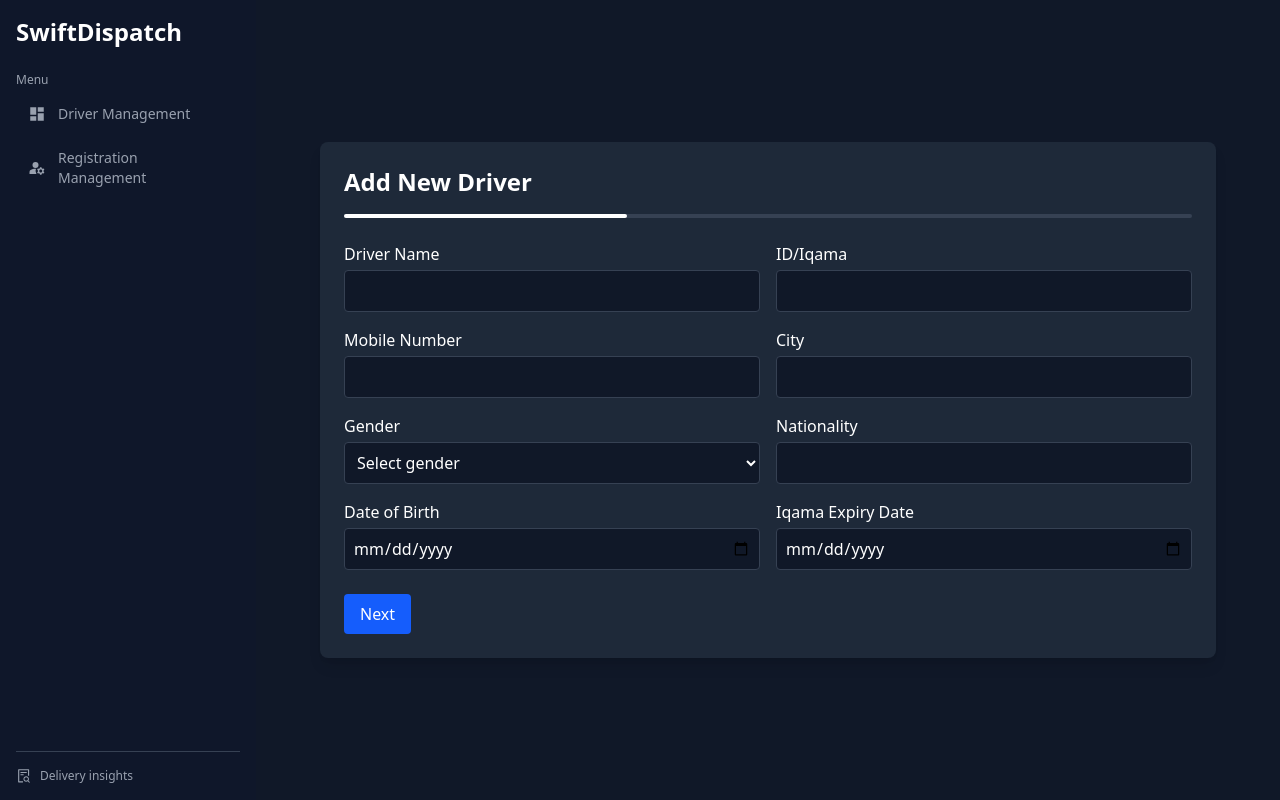
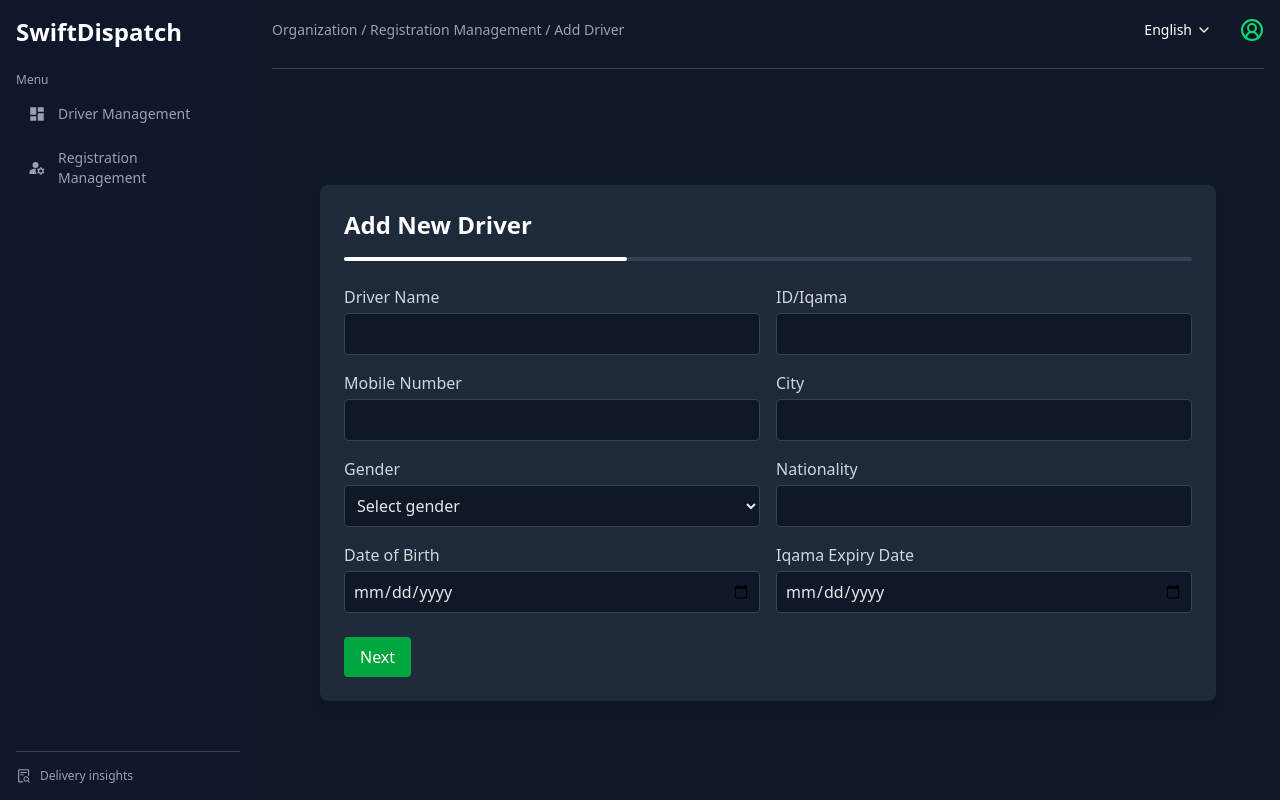
Before and after one commit to Santa0027/HR_Management, a React (Vite) app in the folder frontend/: page /adddriverform in a window 1280 px wide. Built offline with nearby package versions, Linux system fonts and the light colour scheme; sample sign-in values are in the browser's storage.

Commit message:
every page is linked

```diff
--- a/frontend/src/pages/AddDriverForm.jsx
+++ b/frontend/src/pages/AddDriverForm.jsx
@@ -1,5 +1,6 @@
 import React, { useState } from 'react';
-import axios from '../api/axios';
+import axios from 'axios'; // Changed import path to resolve the module directly
+import { ChevronDown, CircleUserRound } from 'lucide-react';
 
 const AddDriverForm = () => {
     const [step, setStep] = useState(1);
@@ -61,9 +62,7 @@
                 }
             };
 
-            const response = await axios.post('/Register/drivers/', data, {
-                headers: { 'Content-Type': 'multipart/form-data' }
-            });
+            const response = await axios.post('/Register/drivers/', data, config);
             alert('Driver added successfully!');
             console.log('Success:', response.data);
         } catch (error) {
@@ -77,8 +76,21 @@
         }
     };
 
+
     return (
-        <div className="min-h-screen bg-gray-900 text-white flex items-center justify-center p-4">
+            <div className="min-h-screen bg-gray-900 text-white flex flex-col p-4">
+                {/* Header Component */}
+                <header className="flex justify-between items-center pb-6 border-b border-gray-700 mb-8">
+                   <div className="text-sm text-gray-400">Organization / Registration Management / Add Driver</div>
+                   <div className="flex items-center space-x-4">
+                     <button className="flex items-center px-3 py-1 bg-gray-900 rounded-full text-sm hover:bg-gray-800 transition-colors">
+                       English <ChevronDown size={16} className="ml-1" />
+                     </button>
+                     <CircleUserRound size={24} className="text-green-400" />
+                   </div>
+                </header>
+
+                <div className="flex-grow flex items-center justify-center">
                     <div className="bg-gray-800 p-6 rounded-lg w-full max-w-4xl shadow-lg">
                         <h2 className="text-2xl font-semibold mb-4">Add New Driver</h2>
 
@@ -112,12 +124,12 @@
                                 ].map(([docKey, label, expiryKey]) => (
                                     <div key={docKey} className="grid grid-cols-1 md:grid-cols-2 gap-4">
                                         <div>
-                                    <label className="block">{label}</label>
+                                            <label className="block text-gray-300">{label}</label>
                                             <input
                                                 type="file"
                                                 name={docKey}
                                                 onChange={handleFileChange}
-                                        className="mt-1 p-2 w-full bg-gray-900 border border-gray-700 rounded"
+                                                className="mt-1 p-2 w-full bg-gray-900 border border-gray-700 rounded text-gray-200 file:mr-4 file:py-2 file:px-4 file:rounded-full file:border-0 file:text-sm file:font-semibold file:bg-green-600 file:text-white hover:file:bg-green-700"
                                             />
                                         </div>
                                         <Input label={`${label} Expiry`} type="date" value={formDataValues[expiryKey]} onChange={e => updateField(expiryKey, e.target.value)} />
@@ -131,38 +143,38 @@
                             <div className="space-y-2 text-sm">
                                 <h3 className="text-lg font-semibold mb-2">Review Details</h3>
                                 {Object.entries(formDataValues).map(([key, val]) => (
-                            <p key={key}><strong>{key.replace(/_/g, ' ')}:</strong> {val || '—'}</p>
+                                    <p key={key} className="text-gray-300"><strong>{key.replace(/_/g, ' ')}:</strong> {val || '—'}</p>
                                 ))}
                                 {Object.entries(files).map(([key, file]) => (
-                            <p key={key}><strong>{key.replace(/_/g, ' ')}:</strong> {file?.name || 'Not uploaded'}</p>
+                                    <p key={key} className="text-gray-300"><strong>{key.replace(/_/g, ' ')}:</strong> {file?.name || 'Not uploaded'}</p>
                                 ))}
                             </div>
                         )}
 
                         {/* Navigation Buttons */}
                         <div className="flex justify-between mt-6">
-                    {step > 1 && <button onClick={() => setStep(step - 1)} className="bg-gray-600 px-4 py-2 rounded hover:bg-gray-500">Back</button>}
-                    {step < 3 && <button onClick={() => setStep(step + 1)} className="bg-blue-600 px-4 py-2 rounded hover:bg-blue-500">Next</button>}
-                    {step === 3 && <button onClick={handleSubmit} className="bg-green-600 px-4 py-2 rounded hover:bg-green-500">Submit</button>}
+                            {step > 1 && <button onClick={() => setStep(step - 1)} className="bg-gray-600 px-4 py-2 rounded hover:bg-gray-500 text-white">Back</button>}
+                            {step < 3 && <button onClick={() => setStep(step + 1)} className="bg-green-600 px-4 py-2 rounded hover:bg-green-500 text-white">Next</button>}
+                            {step === 3 && <button onClick={handleSubmit} className="bg-green-600 px-4 py-2 rounded hover:bg-green-500 text-white">Submit</button>}
+                        </div>
                     </div>
                 </div>
             </div>
         );
 };
-
 // Reusable Input component
 const Input = ({ label, type = "text", value, onChange }) => (
     <div>
-        <label className="block">{label}</label>
-        <input type={type} value={value} onChange={onChange} className="mt-1 p-2 w-full bg-gray-900 border border-gray-700 rounded" />
+        <label className="block text-gray-300">{label}</label>
+        <input type={type} value={value} onChange={onChange} className="mt-1 p-2 w-full bg-gray-900 border border-gray-700 rounded text-gray-200 focus:outline-none focus:ring-2 focus:ring-green-500" />
     </div>
 );
 
 // Reusable Select component
 const Select = ({ label, value, onChange }) => (
     <div>
-        <label className="block">{label}</label>
-        <select value={value} onChange={onChange} className="mt-1 p-2 w-full bg-gray-900 border border-gray-700 rounded">
+        <label className="block text-gray-300">{label}</label>
+        <select value={value} onChange={onChange} className="mt-1 p-2 w-full bg-gray-900 border border-gray-700 rounded text-gray-200 focus:outline-none focus:ring-2 focus:ring-green-500">
             <option value="">Select gender</option>
             <option value="male">Male</option>
             <option value="female">Female</option>
--- a/frontend/src/pages/Drivermanagement.jsx
+++ b/frontend/src/pages/Drivermanagement.jsx
@@ -1,4 +1,5 @@
 import React from "react";
+import { Link } from "react-router-dom";
 
 const drivers = [
   {
@@ -183,7 +184,9 @@
                   <Badge status={d.accountStatus} />
                 </td>
                 <td className="px-4 py-2">
-                  <button className="text-blue-400 hover:underline">View</button>
+                  <Link to="/driver-management/Driver_profile">
+                    <button className="text-blue-400 hover:underline">View</button>
+                  </Link>
                 </td>
               </tr>
             ))}
--- a/frontend/src/pages/Reg-ma_new_request.jsx
+++ b/frontend/src/pages/Reg-ma_new_request.jsx
@@ -40,9 +40,10 @@
         {/* Page Title & Add Driver Button */}
         <div className="flex justify-between items-center mb-6">
           <h1 className="text-3xl font-semibold">Registration Management</h1>
+          <Link to="/adddriverform">
           <button className="bg-green-600 hover:bg-green-700 text-white px-6 py-2 rounded-full font-medium transition-colors"> {/* Changed button to green */}
             Add Driver
-          </button>
+          </button></Link>
         </div>
 
         {/* Tabs */}
--- a/frontend/src/pages/Reg_ma_aprovel.jsx
+++ b/frontend/src/pages/Reg_ma_aprovel.jsx
@@ -273,43 +273,26 @@
 
   return (
     <div className="min-h-screen bg-black text-gray-200 font-inter"> {/* Fixed to dark mode */}
-      {/* Main Content */}
-      <div className="flex flex-col p-8">
-        {/* Top Bar for Language and User Icon (Theme toggle removed) */}
-        <div className="flex justify-between items-center mb-6">
+
+     <div className="flex flex-col p-8"> {/* Removed 'flex-1' from main content */}
+             {/* Header */}
+             <header className="flex justify-between items-center pb-6 border-b border-gray-700 mb-8">
+               <div className="text-sm text-gray-400">Organization / Registration Management</div>
                <div className="flex items-center space-x-4">
-            <button className="flex items-center px-3 py-1 bg-gray-900 hover:bg-gray-800 text-white rounded-full text-sm transition-colors">
+                 <button className="flex items-center px-3 py-1 bg-gray-900 rounded-full text-sm hover:bg-gray-800 transition-colors"> {/* Darker button background */}
                    English <ChevronDown size={16} className="ml-1" />
                  </button>
-            {/* Theme toggle button removed */}
-            <CircleUserRound size={24} className="text-green-400" /> {/* Fixed icon color */}
+                 <CircleUserRound size={24} className="text-green-400" /> {/* Changed icon color to green */}
                </div>
-        </div>
+             </header>
 
-        {/* Breadcrumb / Context Text */}
-        <div className="text-sm text-gray-400 mb-2">Organization / Registration Management</div> {/* Fixed text color */}
              {/* Page Title & Add Driver Button */}
              <div className="flex justify-between items-center mb-6">
                <h1 className="text-3xl font-semibold">Registration Management</h1>
-          <div className="flex space-x-4">
-            <button
-              className="bg-green-600 hover:bg-green-700 text-white px-6 py-2 rounded-full font-medium transition-colors flex items-center justify-center"
-              onClick={generateDriverInsight}
-              disabled={loadingInsight}
-            >
-              {loadingInsight ? (
-                <svg className="animate-spin h-5 w-5 text-white" xmlns="http://www.w3.org/2000/svg" fill="none" viewBox="0 0 24 24">
-                  <circle className="opacity-25" cx="12" cy="12" r="10" stroke="currentColor" strokeWidth="4"></circle>
-                  <path className="opacity-75" fill="currentColor" d="M4 12a8 8 0 018-8V0C5.373 0 0 5.373 0 12h4zm2 5.291A7.962 7.962 0 014 12H0c0 3.042 1.135 5.824 3 7.938l3-2.647z"></path>
-                </svg>
-              ) : (
-                '✨ Generate Driver Insight'
-              )}
-            </button>
-            <button className="bg-green-600 hover:bg-green-700 text-white px-6 py-2 rounded-full font-medium transition-colors">
+               <Link to="/adddriverform">
+               <button className="bg-green-600 hover:bg-green-700 text-white px-6 py-2 rounded-full font-medium transition-colors"> {/* Changed button to green */}
                  Add Driver
-            </button>
-          </div>
+               </button></Link>
              </div>
 
         <div className="flex space-x-4 mb-8 border-b border-gray-700">
```
Also changed, not shown: frontend/src/pages/Driver_mange_logs.jsx (+5 -3 lines). Lines whose indentation alone changed are shown as unchanged.
